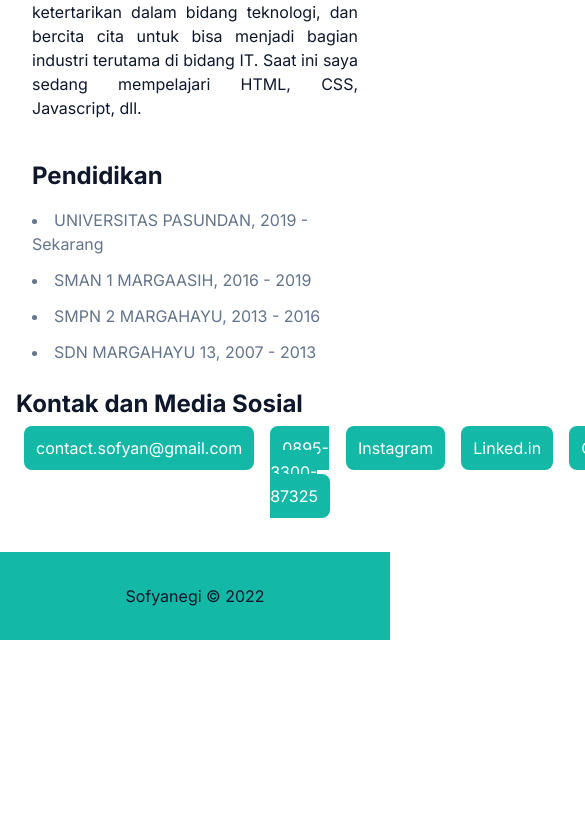
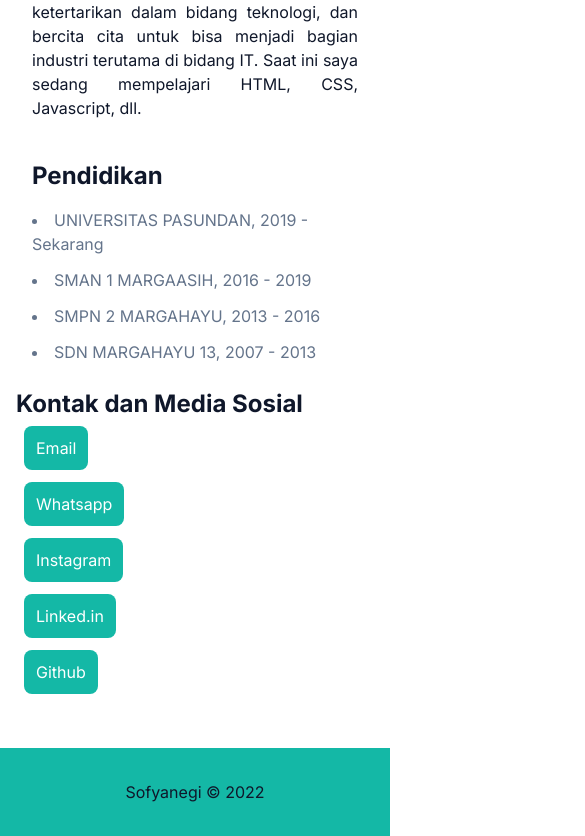
Before and after one commit to sofyanegil/sofyanegil.github.io, a React (Create React App) app: page / in a window 390 px wide. Shown: the part 1149-1985 px from the top of the page, 585 px wide, since content can reach past the window. Before the commit the page ends 1789 px from the top, so only its background shows below. Built offline with nearby package versions, Linux system fonts and the light colour scheme.

Commit message:
fix: bug contact mobile

```diff
--- a/src/components/About.jsx
+++ b/src/components/About.jsx
@@ -30,28 +30,28 @@ export default function About() {
       <section id="contact" className="pb-3">
         <div className="container">
           <h3 className="font-semibold text-dark text-2xl mb-4 lg:text-3xl lg:pt-10">Kontak dan Media Sosial</h3>
-          <div className="flex flex-row">
-            <li className="list-none font-medium text-base text-secondary mb-3 lg:text-large mx-2">
+          <div className="lg:flex sm:block">
+            <li className="list-none m font-medium text-base text-secondary mb-8 lg:text-large mx-2">
               <a href="mailto:contact.sofyan@gmail.com" className="bg-primary p-3 text-white rounded-lg" target="_blank" rel="noopener noreferrer">
-                contact.sofyan@gmail.com
+                Email
               </a>
             </li>
-            <li className="list-none font-medium text-base text-secondary mb-3 lg:text-large mx-2">
+            <li className="list-none m font-medium text-base text-secondary mb-8 lg:text-large mx-2">
               <a href="https://wa.me/+62895330087325" className="bg-primary p-3 text-white rounded-lg" target="_blank" rel="noopener noreferrer">
-                0895-3300-87325
+                Whatsapp
               </a>
             </li>
-            <li className="list-none font-medium text-base text-secondary mb-3 lg:text-large mx-2">
+            <li className="list-none m font-medium text-base text-secondary mb-8 lg:text-large mx-2">
               <a href="https://www.instagram.com/sofyanegi/" className="bg-primary p-3 text-white rounded-lg" target="_blank" rel="noopener noreferrer">
                 Instagram
               </a>
             </li>
-            <li className="list-none font-medium text-base text-secondary mb-3 lg:text-large mx-2">
+            <li className="list-none m font-medium text-base text-secondary mb-8 lg:text-large mx-2">
               <a href="https://www.linkedin.com/in/sofyanegi/" className="bg-primary p-3 text-white rounded-lg" target="_blank" rel="noopener noreferrer">
                 Linked.in
               </a>
             </li>
-            <li className="list-none font-medium text-base text-secondary mb-3 lg:text-large mx-2">
+            <li className="list-none m font-medium text-base text-secondary mb-8 lg:text-large mx-2">
               <a href="https://www.github.com/sofyanegil" className="bg-primary p-3 text-white rounded-lg" target="_blank" rel="noopener noreferrer">
                 Github
               </a>
```
